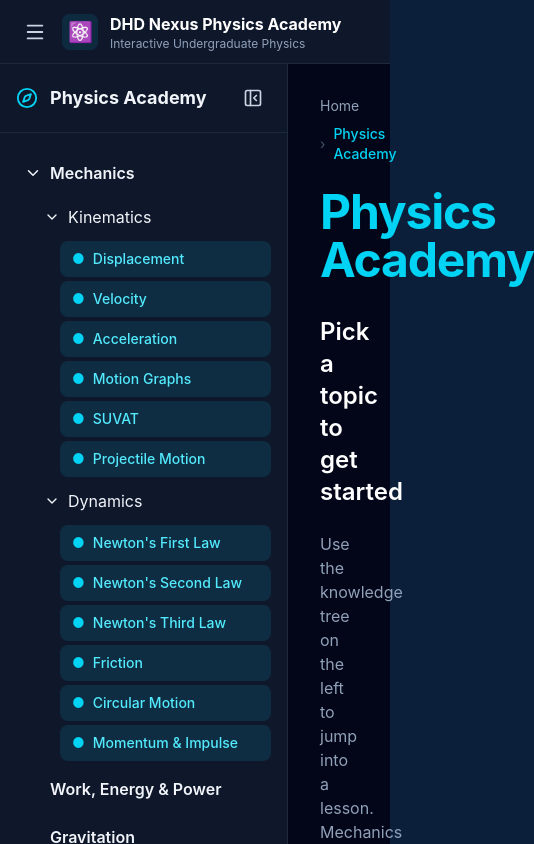
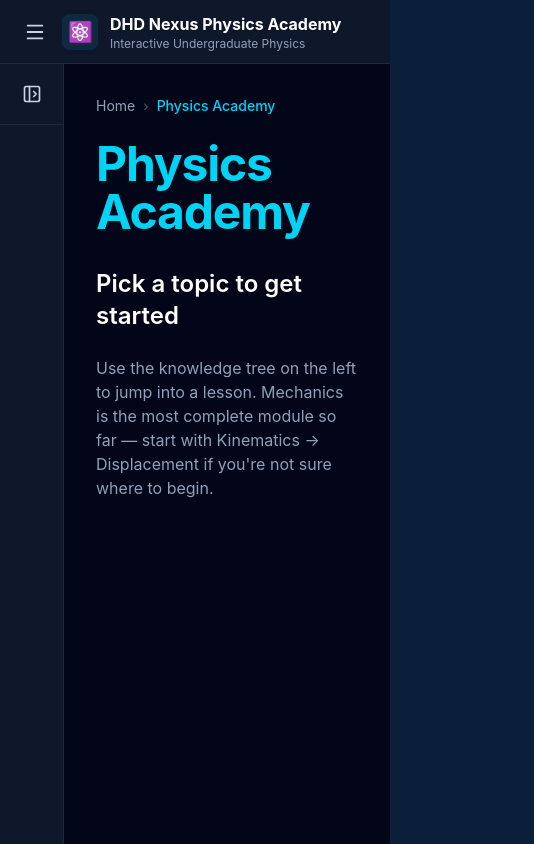
Before and after one commit to dhdnexus/dhd-nexus-physics-academy, a React (Vite) app in the folder interactive-labs/dhd-physics/: page /physics-academy in a window 390 px wide. Shown: the top 844 px of the page, 534 px wide, since content can reach past the window. Built offline with nearby package versions, Linux system fonts and the light colour scheme.

Commit message:
Refine DHD Nexus navigation and academy experience

```diff
--- a/interactive-labs/dhd-physics/src/components/academy/AcademyLayout.tsx
+++ b/interactive-labs/dhd-physics/src/components/academy/AcademyLayout.tsx
@@ -1,4 +1,5 @@
 import { useState, type ReactNode } from "react";
+import { Link } from "react-router-dom";
 import { Menu } from "lucide-react";
 
 import Sidebar from "./Sidebar";
@@ -90,13 +91,35 @@ export default function AcademyLayout({
                   >
                     {index > 0 && <span className="text-slate-600">›</span>}
 
+                    {index === 0 ? (
+                      <Link
+                        to="/"
+                        className="text-slate-400 transition hover:text-cyan-400"
+                      >
+                        {item}
+                      </Link>
+                    ) : index === 1 ? (
+                      <Link
+                        to="/physics-academy"
+                        className={
+                          isLast
+                            ? "font-medium text-cyan-400"
+                            : "text-slate-400 transition hover:text-cyan-400"
+                        }
+                      >
+                        {item}
+                      </Link>
+                    ) : (
                       <span
                         className={
-                        isLast ? "font-medium text-cyan-400" : "text-slate-400"
+                          isLast
+                            ? "font-medium text-cyan-400"
+                            : "text-slate-400"
                         }
                       >
                         {item}
                       </span>
+                    )}
                   </div>
                 );
               })}
--- a/interactive-labs/dhd-physics/src/components/academy/Sidebar.tsx
+++ b/interactive-labs/dhd-physics/src/components/academy/Sidebar.tsx
@@ -13,7 +13,7 @@ import { academyNavigation } from "./AcademyNavigation";
 export default function Sidebar() {
   const academy = academyNavigation[0];
 
-  const [sidebarOpen, setSidebarOpen] = useState(true);
+  const [sidebarOpen, setSidebarOpen] = useState(false);
 
   const [openModules, setOpenModules] = useState<Record<string, boolean>>(() =>
     Object.fromEntries(
--- a/interactive-labs/dhd-physics/src/components/layout/NavigationDrawer.tsx
+++ b/interactive-labs/dhd-physics/src/components/layout/NavigationDrawer.tsx
@@ -19,6 +19,7 @@ type SiteSection = {
 // with a "Soon" badge, matching the lesson status pattern already used
 // in AcademyNavigation.ts.
 const siteSections: SiteSection[] = [
+  { title: "Home", href: "/", status: "current" },
   { title: "Physics Academy", href: "/physics-academy", status: "current" },
   { title: "Research", status: "coming-soon" },
   { title: "Programming", status: "coming-soon" },
--- a/interactive-labs/dhd-physics/src/pages/Home.tsx
+++ b/interactive-labs/dhd-physics/src/pages/Home.tsx
@@ -317,7 +317,7 @@ export default function Home() {
                 />
 
                 <path
-                  className="nexus-flow nexus-flow"
+                  className="nexus-flow"
                   d="M72 300 C150 300 210 300 258 300"
                   stroke="#22d3ee"
                   strokeWidth="2"
@@ -361,9 +361,7 @@ export default function Home() {
                   ====================================================== */}
               <g className="nexus-orbit-slow">
                 <circle cx="300" cy="65" r="5" fill="#22d3ee" opacity="0.85" />
-
                 <circle cx="535" cy="300" r="5" fill="#a855f7" opacity="0.85" />
-
                 <circle cx="300" cy="535" r="5" fill="#22d3ee" opacity="0.85" />
               </g>
 
@@ -372,9 +370,7 @@ export default function Home() {
                   ======================================================== */}
               <g className="nexus-orbit-medium">
                 <circle cx="475" cy="120" r="5" fill="#22d3ee" opacity="0.85" />
-
                 <circle cx="475" cy="480" r="5" fill="#a855f7" opacity="0.85" />
-
                 <circle cx="125" cy="480" r="5" fill="#22d3ee" opacity="0.85" />
               </g>
 
@@ -383,7 +379,6 @@ export default function Home() {
                   ======================================================== */}
               <g className="nexus-orbit-fast">
                 <circle cx="125" cy="120" r="5" fill="#a855f7" opacity="0.85" />
-
                 <circle cx="65" cy="300" r="5" fill="#22d3ee" opacity="0.85" />
               </g>
 
@@ -490,6 +485,25 @@ export default function Home() {
               </g>
             </svg>
           </div>
+        </div>
+      </section>
+
+      {/* ============================================================
+          EXPERIENCE NOTICE
+          ============================================================ */}
+      <section className="px-6 pb-8 sm:px-10 lg:px-16">
+        <div className="mx-auto max-w-4xl rounded-xl border border-slate-800 bg-slate-900/50 px-6 py-5 text-center">
+          <p className="text-sm font-semibold text-cyan-400">
+            Best experienced on a computer
+          </p>
+
+          <p className="mx-auto mt-2 max-w-3xl text-sm leading-6 text-slate-400">
+            DHD Nexus is designed primarily for desktop and laptop screens,
+            where its interactive visualisations, learning interfaces, and
+            connected experiences can be explored as intended. Mobile devices
+            are supported for basic access, but some features and layouts may be
+            limited.
+          </p>
         </div>
       </section>
 
```
Lines whose indentation alone changed are shown as unchanged.
